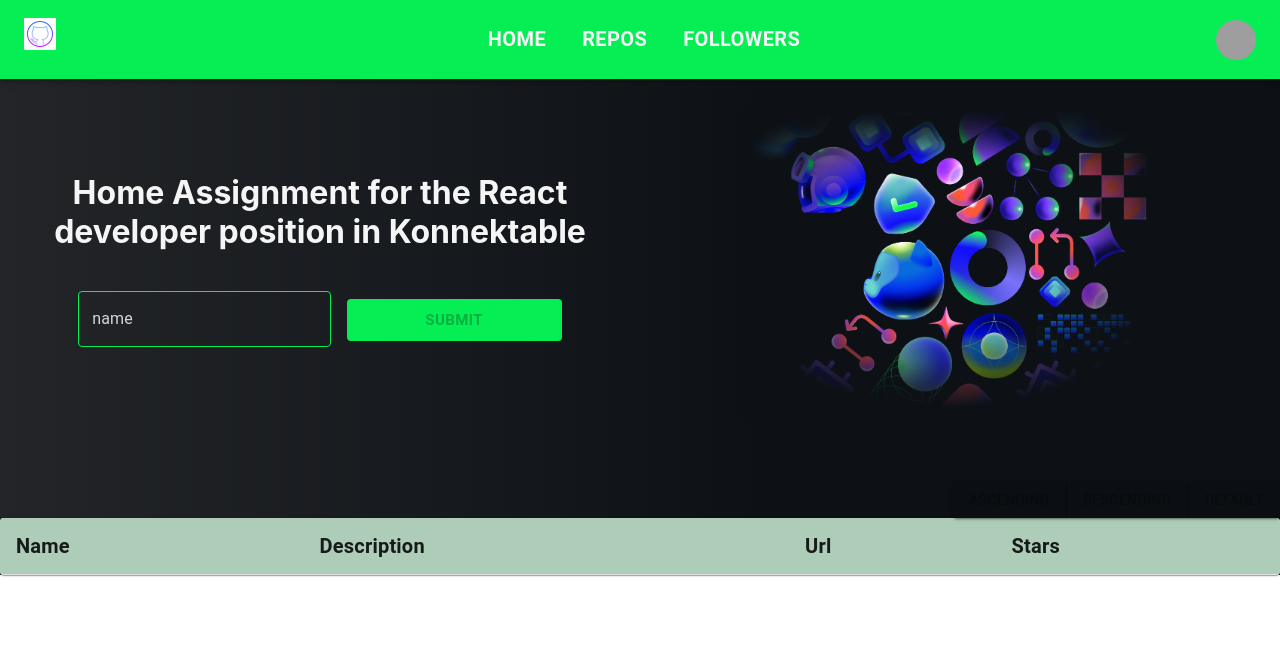
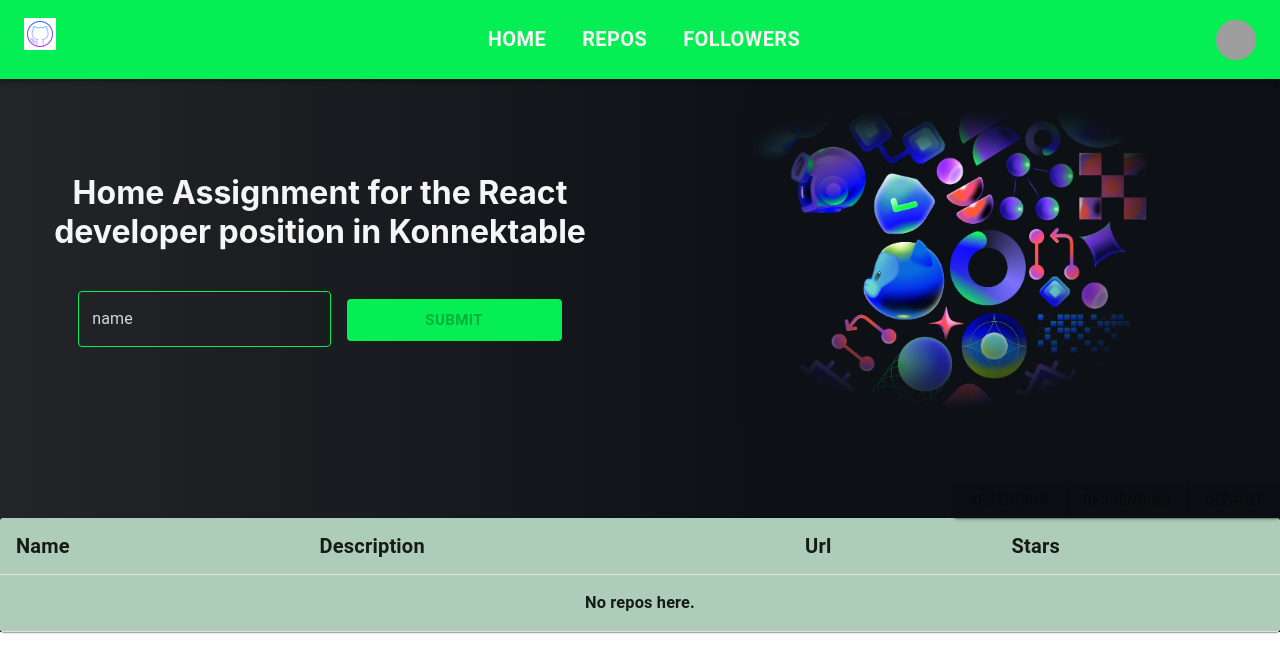
Before and after one commit to pickles-pickles/imp-test, a React (Create React App) app: page /repos in a window 1280 px wide. Shown: the top 672 px of the page. Built offline with nearby package versions, Linux system fonts and the light colour scheme; grey boxes are pictures that could not be loaded.

Commit message:
added error messages in case of empty user, followers or repos

```diff
--- a/src/components/tables/ErrorMessageTableRow.tsx
+++ b/src/components/tables/ErrorMessageTableRow.tsx
@@ -8,7 +8,7 @@ export const ErrorMessageTableRow = (props: any) => {
       <TableCell colSpan={props.colSpan}>
         {' '}
         <h3 style={{ fontWeight: 'bold', textAlign: 'center' }}>
-          Something went wrong. {props.error.message}
+          {props.error.message}
         </h3>
       </TableCell>
     </TableRow>
--- a/src/components/tables/FollowersTable.tsx
+++ b/src/components/tables/FollowersTable.tsx
@@ -60,6 +60,14 @@ export default function FollowersTable (props: any) {
               </TableRow>
             ))}
           {error && <ErrorMessageTableRow colSpan={9} error={error} />}
+          {!followers.length && !error && (
+            <ErrorMessageTableRow
+              colSpan={9}
+              error={{
+                message: 'No followers here.'
+              }}
+            />
+          )}
         </TableBody>
       </Table>
     </TableContainer>
--- a/src/components/tables/InfoTable.tsx
+++ b/src/components/tables/InfoTable.tsx
@@ -62,6 +62,12 @@ export default function InfoTable (props: any) {
             </TableRow>
           )}
           {error && <ErrorMessageTableRow colSpan={9} error={error} />}
+          {!props.user.id && (
+            <ErrorMessageTableRow
+              colSpan={9}
+              error={{ message: 'Type a github user name' }}
+            />
+          )}
         </TableBody>
       </Table>
     </TableContainer>
--- a/src/components/tables/ReposTable.tsx
+++ b/src/components/tables/ReposTable.tsx
@@ -58,6 +58,14 @@ export default function ReposTable (props: any) {
               )
             )}
           {error && <ErrorMessageTableRow colSpan={9} error={error} />}
+          {!props.user && !error && (
+            <ErrorMessageTableRow
+              colSpan={9}
+              error={{
+                message: 'No repos here.'
+              }}
+            />
+          )}
         </TableBody>
       </Table>
     </TableContainer>
```
